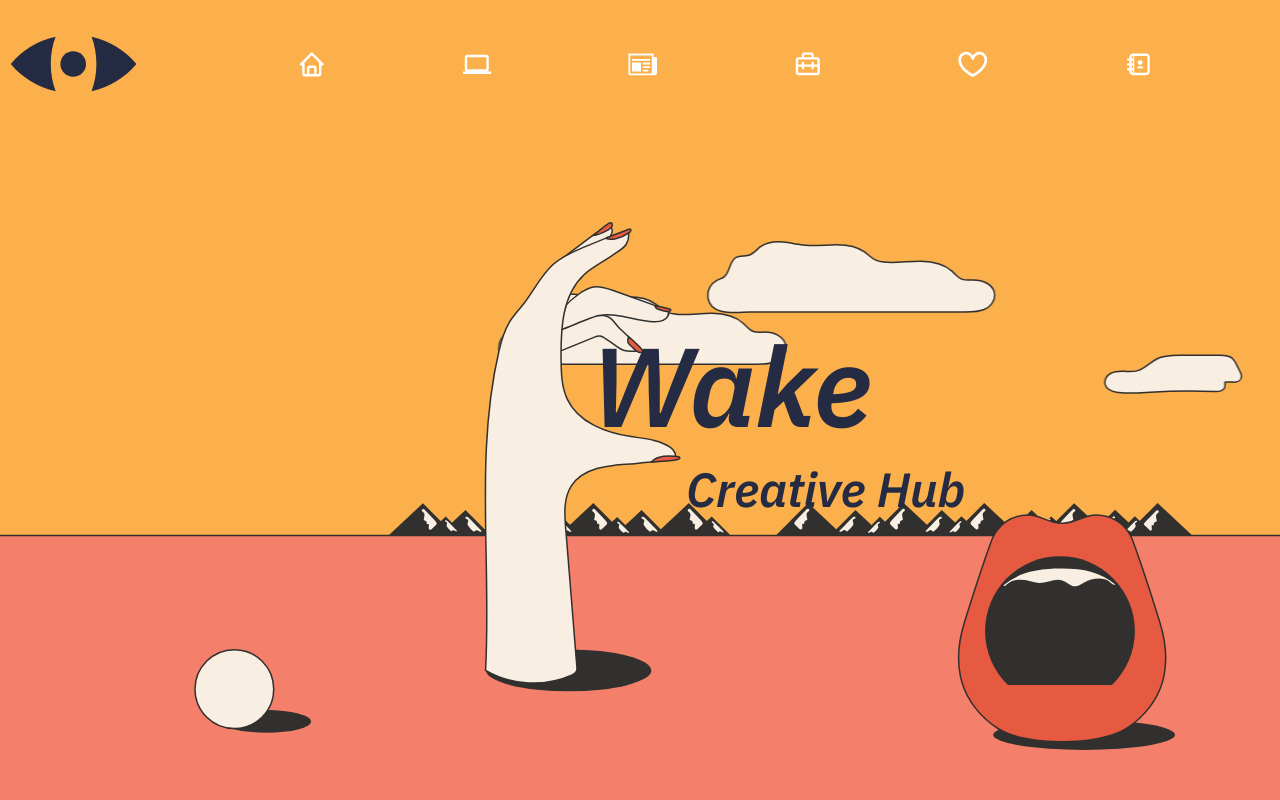
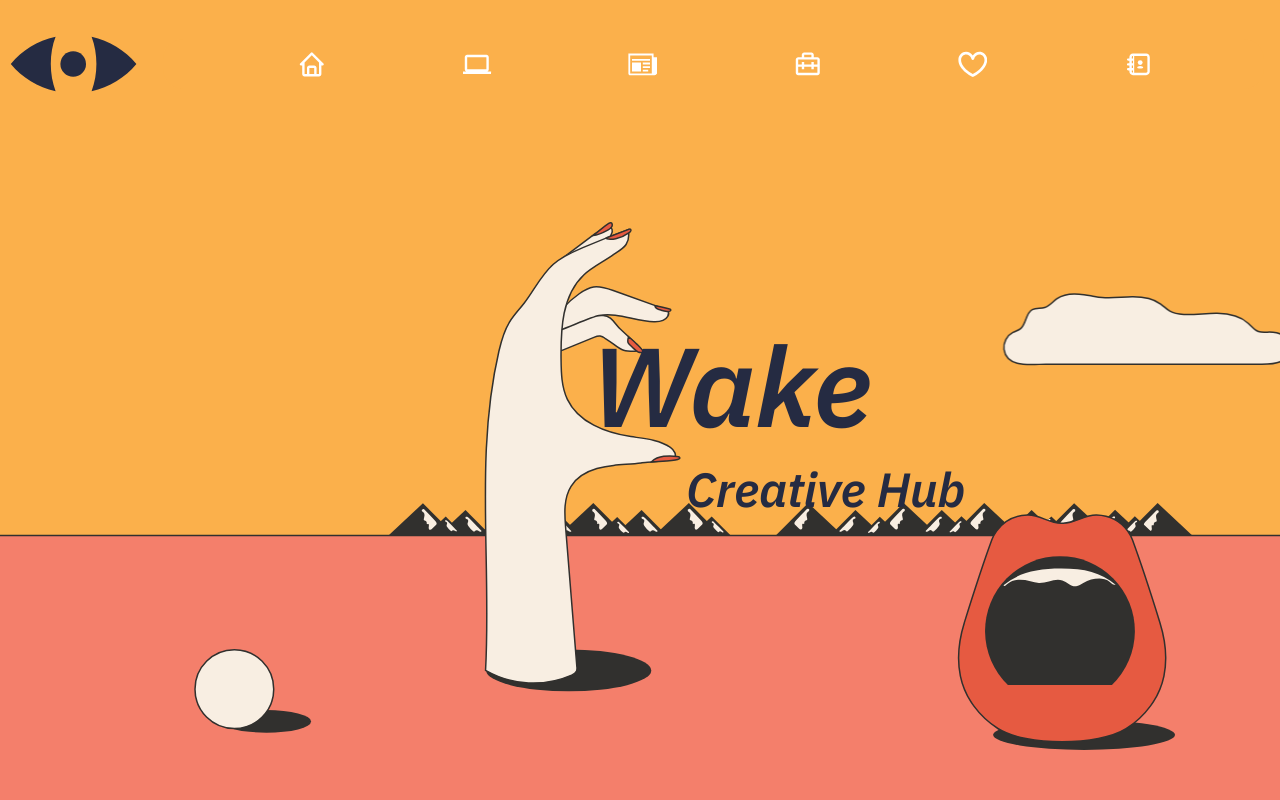
Before and after one commit to CarlosWakeMedia/wake-creative-hub, a React (Create React App) app: page / in a window 1280 px wide. Shown: the top 800 px of the page. Built offline with nearby package versions, Linux system fonts and the light colour scheme.

Commit message:
animated cloud

```diff
--- a/src/assets/img/CloudImage.jsx
+++ b/src/assets/img/CloudImage.jsx
@@ -53,15 +53,56 @@
         animation: animCloud 45s infinite linear;
         animation-fill-mode: forwards;
       }
+      .cloud4{
+        transform: translateX(95%);
+        animation: animCloud 40s infinite linear;
+        animation-delay: 5s;
+        animation-fill-mode: forwards;
+      }
+      .cloud5{
+        transform: translateX(95%);
+        animation: animCloud 60s infinite linear;
+        animation-delay: 30s;
+        animation-fill-mode: forwards;
+      }
       @keyframes animCloud{
         to{
           transform: translateX(100%);
         }
         to{
-          transform: translateX(-200%);
+          transform: translateX(-300%);
         }
       }
-
+    @media(min-width:1024px){
+      .cloud1{
+        /* transform: translateX(95%); */
+        animation: animCloud 110s infinite linear;
+        animation-fill-mode: forwards;
+      }
+      .cloud2{
+        transform: translateX(70%);
+        animation: animCloud 100s infinite linear;
+        animation-delay: 8s;
+        animation-fill-mode: forwards;
+      }
+      .cloud3{
+        /* transform: translateX(45%); */
+        animation: animCloud 140s infinite linear;
+        animation-fill-mode: forwards;
+      }
+      .cloud4{
+        transform: translateX(95%);
+        animation: animCloud 130s infinite linear;
+        animation-delay: 15s;
+        animation-fill-mode: forwards;
+      }
+      .cloud5{
+        transform: translateX(195%);
+        animation: animCloud 120s infinite linear;
+        animation-delay: 20s;
+        animation-fill-mode: forwards;
+      }
+    }
     position: absolute;
     width: 100%;
     height: auto;
@@ -77,6 +118,8 @@
         <path className="cloud cloud3 cls-4" d="M983.4,200.56l-1.24-.16c-5.28-.74-11.34-2.89-12.75-8-1.21-4.39,1.86-9.06,5.91-11.14s8.8-2.14,13.35-1.95,9.21.59,13.57-.71c7.12-2.11,12.24-8.32,18.88-11.64,7-3.51,15.15-3.6,23-3.61l39.84-.05c4.51,0,9.46.15,12.84,3.13a18.83,18.83,0,0,1,4,6l3.62,7.28a9.53,9.53,0,0,1,1.37,4.52c-.14,3.58-3,5.9-6.62,5.91-3.23,0-4.73-.1-9.81,0a22.39,22.39,0,0,1-.23,5.33,6.27,6.27,0,0,1-4.36,3.64,18.92,18.92,0,0,1-5.87.36,593.25,593.25,0,0,0-64.37.79C1004.14,200.87,993.7,201.83,983.4,200.56Z" transform="translate(-0.76 -2.54)"/>
         <path className="cloud cloud2 cls-4" d="M841,52.35c2.55.43,5.11.81,7.69,1,10,.88,20-.56,30-.66s20.49,1.36,28.57,7.24c3.14,2.29,5.85,5.2,9.23,7.11,4.13,2.34,9,3,13.71,3.26,11.17.54,22.35-1.23,33.54-1.06s23,2.58,31.22,10.13c3.19,2.92,5.94,6.63,10,8,2.94,1,6.15.69,9.25.61,5.18-.15,10.52.46,15.06,3s8.12,7.16,8.22,12.34c.12,6.29-4.88,11.78-10.69,14.22s-12.31,2.47-18.61,2.47q-53.82,0-107.63,0l-108.18,0c-13.47,0-39.06,4.61-41.82-14.7a16.88,16.88,0,0,1,9-17c2.44-1.21,5.2-1.83,7.36-3.48C773,80.05,771.93,69,778.75,65.36c3.75-2,8.42-.89,12.5-2.08,4.89-1.43,8.17-5.88,12.33-8.81,6.31-4.45,14.53-5.24,22.21-4.53C830.9,50.42,835.94,51.49,841,52.35Z" transform="translate(-0.76 -2.54)"/>
         <path className="cloud cloud1 cls-4" d="M168.88,104.47c2.56.44,5.11.82,7.69,1,10,.88,20-.57,30-.66s20.49,1.35,28.57,7.24c3.15,2.29,5.85,5.19,9.24,7.11,4.12,2.33,9,3,13.7,3.25,11.18.54,22.35-1.22,33.54-1.06s23,2.58,31.23,10.13c3.18,2.92,5.93,6.63,10,8.05,2.93,1,6.14.7,9.25.61,5.17-.15,10.52.46,15.05,3s8.12,7.15,8.22,12.33c.13,6.3-4.88,11.78-10.69,14.22s-12.3,2.48-18.6,2.47l-107.64,0-108.17,0c-13.47,0-39.06,4.6-41.82-14.71a16.88,16.88,0,0,1,8.94-17c2.44-1.21,5.2-1.83,7.36-3.49,6.15-4.71,5.09-15.73,11.92-19.41,3.74-2,8.41-.88,12.5-2.08,4.88-1.43,8.16-5.88,12.32-8.81,6.31-4.44,14.53-5.23,22.22-4.52C158.79,102.54,163.82,103.61,168.88,104.47Z" transform="translate(-0.76 -2.54)"/>
+        <path className="cloud cloud4 cls-4" d="M983.4,200.56l-1.24-.16c-5.28-.74-11.34-2.89-12.75-8-1.21-4.39,1.86-9.06,5.91-11.14s8.8-2.14,13.35-1.95,9.21.59,13.57-.71c7.12-2.11,12.24-8.32,18.88-11.64,7-3.51,15.15-3.6,23-3.61l39.84-.05c4.51,0,9.46.15,12.84,3.13a18.83,18.83,0,0,1,4,6l3.62,7.28a9.53,9.53,0,0,1,1.37,4.52c-.14,3.58-3,5.9-6.62,5.91-3.23,0-4.73-.1-9.81,0a22.39,22.39,0,0,1-.23,5.33,6.27,6.27,0,0,1-4.36,3.64,18.92,18.92,0,0,1-5.87.36,593.25,593.25,0,0,0-64.37.79C1004.14,200.87,993.7,201.83,983.4,200.56Z" transform="translate(-0.76 -2.54)"/>
+        <path className="cloud cloud5 cls-4" d="M841,52.35c2.55.43,5.11.81,7.69,1,10,.88,20-.56,30-.66s20.49,1.36,28.57,7.24c3.14,2.29,5.85,5.2,9.23,7.11,4.13,2.34,9,3,13.71,3.26,11.17.54,22.35-1.23,33.54-1.06s23,2.58,31.22,10.13c3.19,2.92,5.94,6.63,10,8,2.94,1,6.15.69,9.25.61,5.18-.15,10.52.46,15.06,3s8.12,7.16,8.22,12.34c.12,6.29-4.88,11.78-10.69,14.22s-12.31,2.47-18.61,2.47q-53.82,0-107.63,0l-108.18,0c-13.47,0-39.06,4.61-41.82-14.7a16.88,16.88,0,0,1,9-17c2.44-1.21,5.2-1.83,7.36-3.48C773,80.05,771.93,69,778.75,65.36c3.75-2,8.42-.89,12.5-2.08,4.89-1.43,8.17-5.88,12.33-8.81,6.31-4.45,14.53-5.24,22.21-4.53C830.9,50.42,835.94,51.49,841,52.35Z" transform="translate(-0.76 -2.54)"/>
     </ImageSVG>
   )
 }
```
